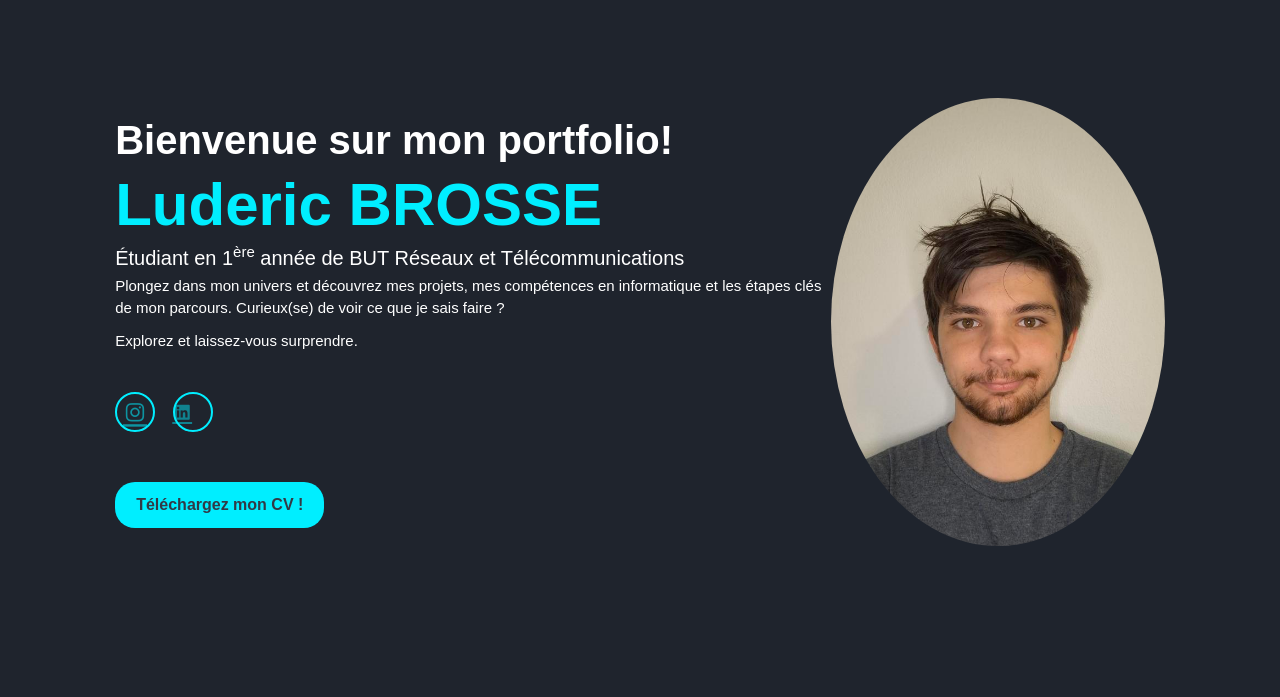
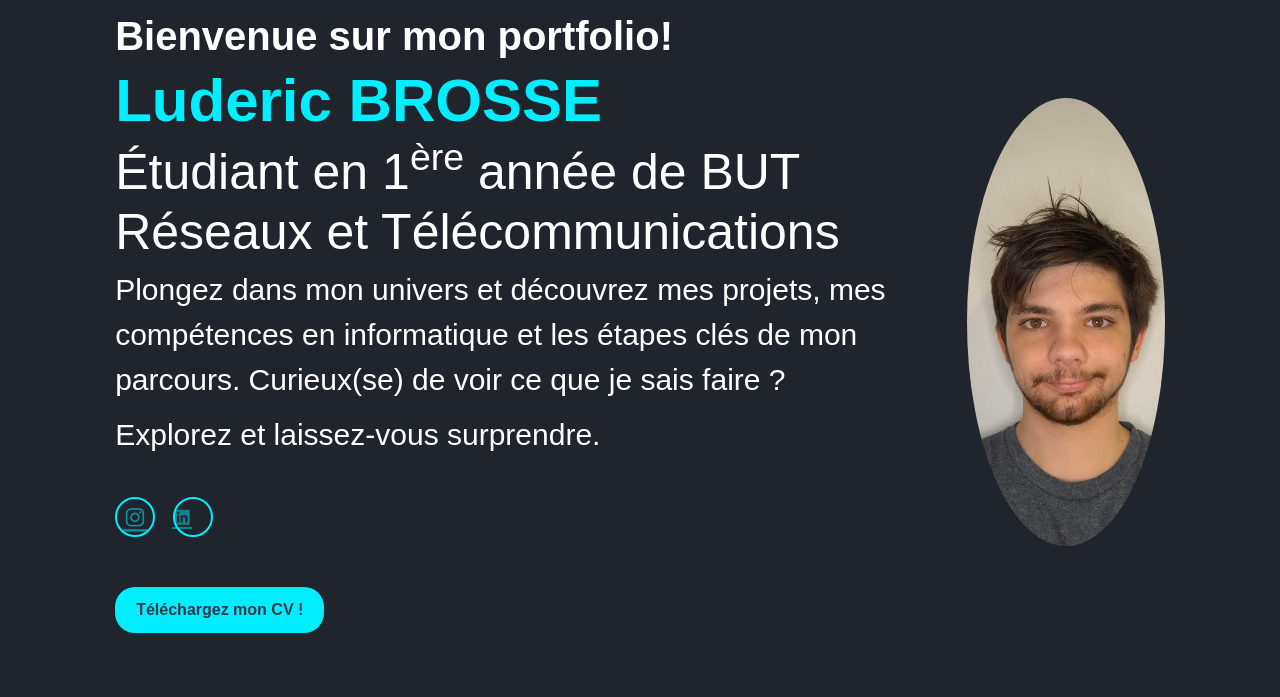
Before and after one commit to LudericBROSSE/LudericBROSSEPortfolio, a PHP site: page / in a window 1280 px wide. Shown: the part 78-775 px from the top of the page. Run offline with PHP 8.4, Linux system fonts and the light colour scheme.

Commit message:
Update style.css

```diff
--- a/style.css
+++ b/style.css
@@ -156,7 +156,10 @@ h4 {
     color: var(--main-color);
 }
 .home p{
-    font-size: 1.5rem;
+    font-size: 3rem;
+}
+.home h2{
+  font-size: 5rem;
 }
 
 .title-text {
```
